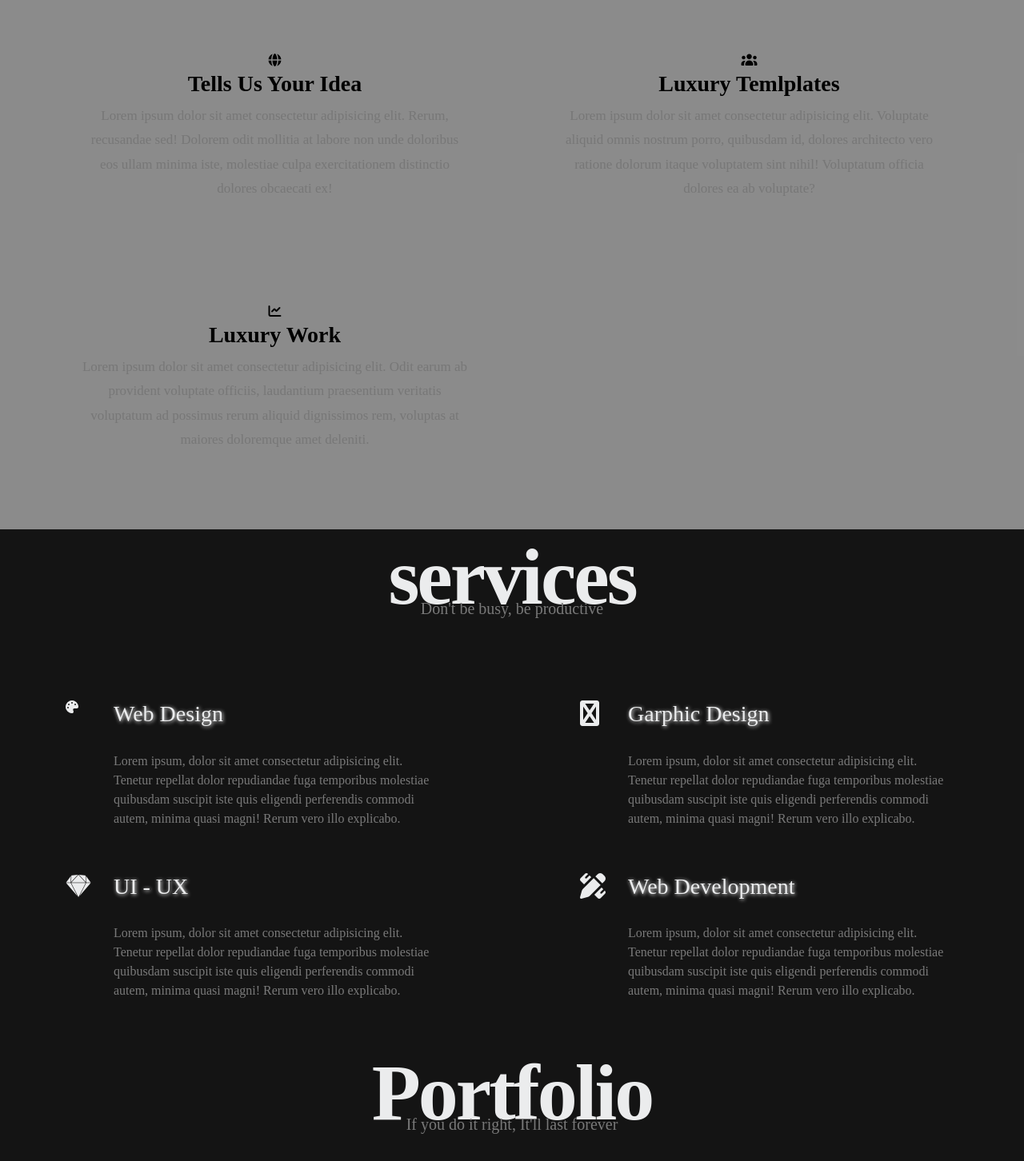
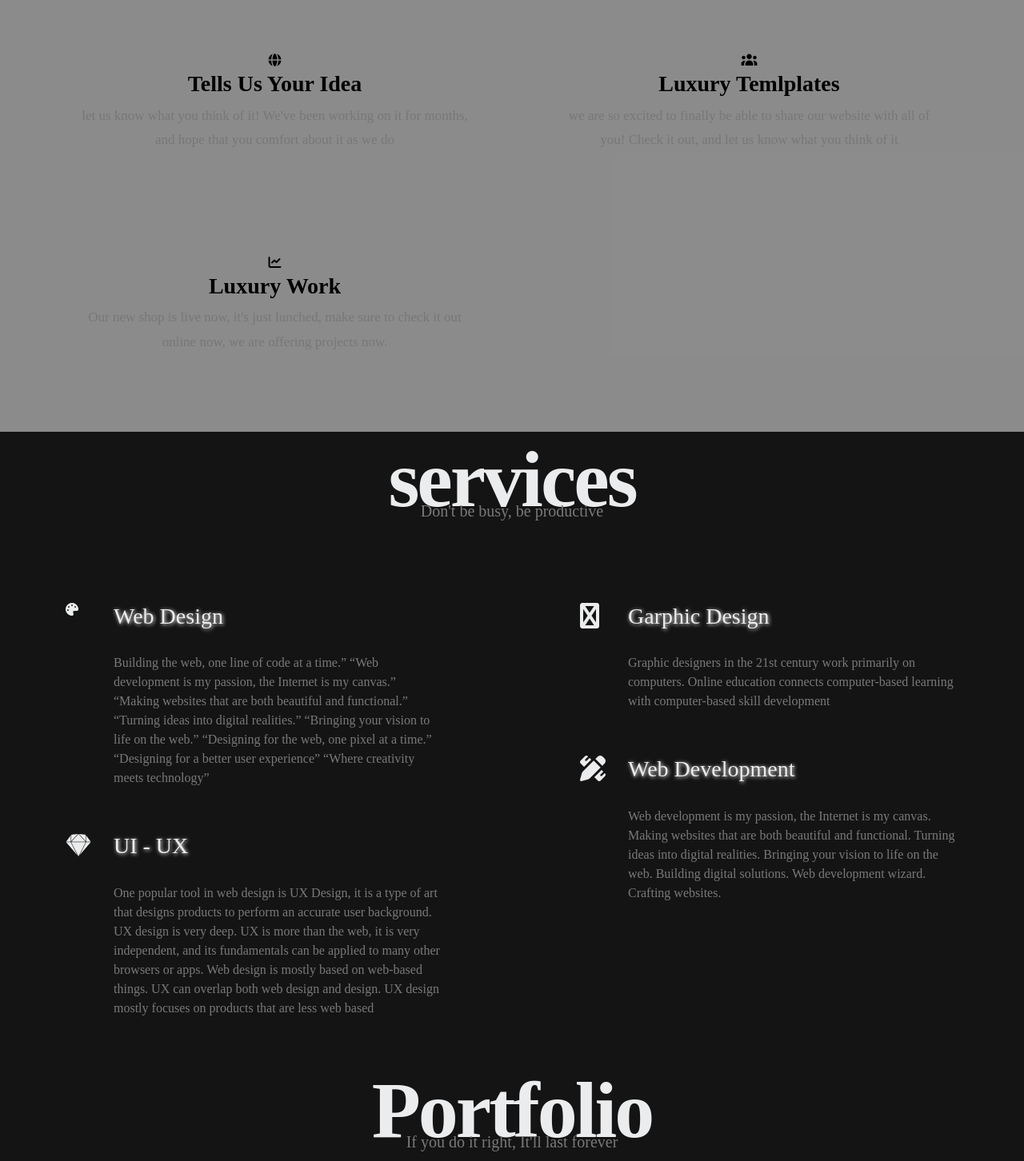
Before and after one commit to muhammad-ashraf1/webex, a plain HTML site: page webex.html in a window 1280 px wide. Shown: the part 1080-2532 px from the top of the page at 80% size. Drawn offline with Linux system fonts and the light colour scheme; files that its build step writes are made by us from their sources; files whose address does not match are found by name.

Commit message:
webex.html

```diff
--- a/webex.html
+++ b/webex.html
@@ -44,23 +44,20 @@
             <div class="feat">
                 <i class="fa-solid fa-globe"></i>
                 <h3>tells us your idea</h3>
-                <p>Lorem ipsum dolor sit amet consectetur adipisicing elit. Rerum, recusandae sed! Dolorem odit mollitia
-                    at labore non unde doloribus eos ullam minima iste, molestiae culpa exercitationem distinctio
-                    dolores obcaecati ex!</p>
+                <p>let us know what you think of it! We've been working on it for months, and hope that you comfort
+                    about it as we do</p>
             </div>
             <div class="feat">
                 <i class="fa-solid fa-users"></i>
                 <h3>luxury temlplates</h3>
-                <p>Lorem ipsum dolor sit amet consectetur adipisicing elit. Voluptate aliquid omnis nostrum porro,
-                    quibusdam id, dolores architecto vero ratione dolorum itaque voluptatem sint nihil! Voluptatum
-                    officia dolores ea ab voluptate?</p>
+                <p>we are so excited to finally be able to share our website with all of you! Check it out, and let us
+                    know what you think of it</p>
             </div>
             <div class="feat">
                 <i class="fa-solid fa-chart-line"></i>
                 <h3>luxury work</h3>
-                <p>Lorem ipsum dolor sit amet consectetur adipisicing elit. Odit earum ab provident voluptate officiis,
-                    laudantium praesentium veritatis voluptatum ad possimus rerum aliquid dignissimos rem, voluptas at
-                    maiores doloremque amet deleniti.</p>
+                <p>Our new shop is live now, it's just lunched, make sure to check it out online now, we are offering
+                    projects now.</p>
             </div>
         </div>
     </div>
@@ -74,18 +71,25 @@
                         <i class="fa-solid fa-palette"></i>
                         <div class="text">
                             <h3>Web Design</h3>
-                            <p>Lorem ipsum, dolor sit amet consectetur adipisicing elit. Tenetur repellat dolor
-                                repudiandae fuga temporibus molestiae quibusdam suscipit iste quis eligendi perferendis
-                                commodi autem, minima quasi magni! Rerum vero illo explicabo.</p>
+                            <p>Building the web, one line of code at a time.”
+                                “Web development is my passion, the Internet is my canvas.”
+                                “Making websites that are both beautiful and functional.”
+                                “Turning ideas into digital realities.”
+                                “Bringing your vision to life on the web.”
+                                “Designing for the web, one pixel at a time.”
+                                “Designing for a better user experience”
+                                “Where creativity meets technology”</p>
                         </div>
                     </div>
                     <div class="srv">
                         <i class="fab fa-sketch fa-2x"></i>
                         <div class="text">
                             <h3>UI - UX</h3>
-                            <p>Lorem ipsum, dolor sit amet consectetur adipisicing elit. Tenetur repellat dolor
-                                repudiandae fuga temporibus molestiae quibusdam suscipit iste quis eligendi perferendis
-                                commodi autem, minima quasi magni! Rerum vero illo explicabo.</p>
+                            <p>One popular tool in web design is UX Design, it is a type of art that designs products to
+                                perform an accurate user background. UX design is very deep. UX is more than the web, it
+                                is very independent, and its fundamentals can be applied to many other browsers or apps.
+                                Web design is mostly based on web-based things. UX can overlap both web design and
+                                design. UX design mostly focuses on products that are less web based
                         </div>
                     </div>
                 </div>
@@ -94,18 +98,21 @@
                         <i class="fas fa-vector-square fa-2x"></i>
                         <div class="text">
                             <h3>Garphic Design</h3>
-                            <p>Lorem ipsum, dolor sit amet consectetur adipisicing elit. Tenetur repellat dolor
-                                repudiandae fuga temporibus molestiae quibusdam suscipit iste quis eligendi perferendis
-                                commodi autem, minima quasi magni! Rerum vero illo explicabo.</p>
+                            <p>Graphic designers in the 21st century work primarily on computers. Online education
+                                connects computer-based learning with computer-based skill development
                         </div>
                     </div>
                     <div class="srv">
                         <i class="fas fa-pencil-ruler fa-2x"></i>
                         <div class="text">
                             <h3>Web Development</h3>
-                            <p>Lorem ipsum, dolor sit amet consectetur adipisicing elit. Tenetur repellat dolor
-                                repudiandae fuga temporibus molestiae quibusdam suscipit iste quis eligendi perferendis
-                                commodi autem, minima quasi magni! Rerum vero illo explicabo.</p>
+                            <p>Web development is my passion, the Internet is my canvas.
+                                Making websites that are both beautiful and functional.
+                                Turning ideas into digital realities.
+                                Bringing your vision to life on the web.
+                                Building digital solutions.
+                                Web development wizard.
+                                Crafting websites.</p>
                         </div>
                     </div>
                 </div>
```
